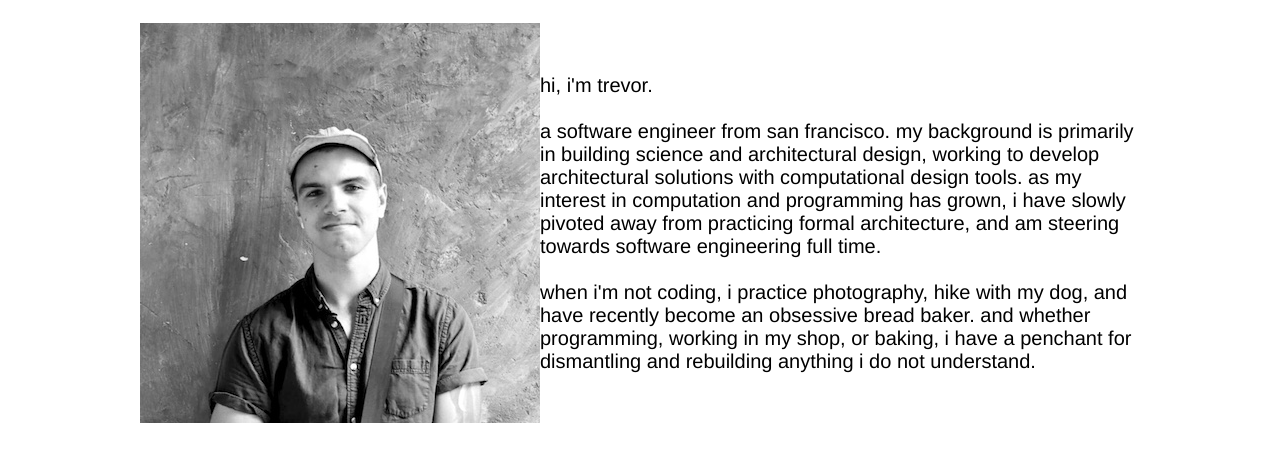
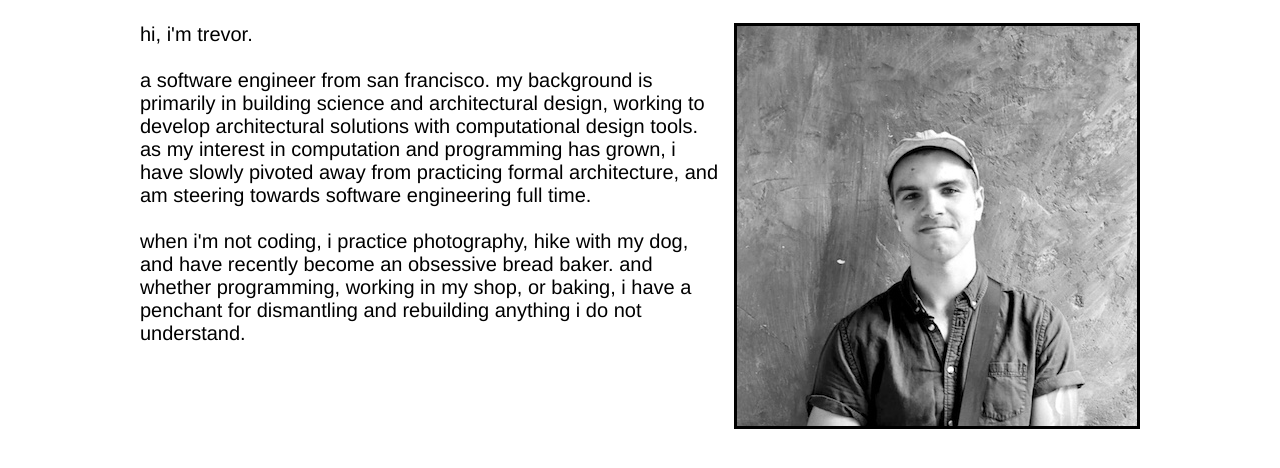
Before and after one commit to trevorhudson/trevorhudson.github.io, a plain HTML site: page about.html in a window 1280 px wide. Shown: the part 116-584 px from the top of the page. Drawn offline with Linux system fonts and the light colour scheme.

Commit message:
fix links & image

```diff
--- a/style.css
+++ b/style.css
@@ -4,10 +4,6 @@
     color: black;
     text-decoration: none;
     font-size: 1em;
-}
-
-#container {
-
 }
 
 header {
@@ -73,10 +69,11 @@ section {
 
 div#about {
     display:flex;
-    flex-direction: row;
-    align-items: center;
-    justify-items: center;
-    flex-wrap: wrap-reverse;
+    flex-direction: row-reverse;
+    flex-wrap:wrap;
+    align-items: flex-start;
+    justify-items:auto;
+
 }
 
 
@@ -93,20 +90,23 @@ section p {
     font-weight:lighter;
     text-transform: lowercase;
 }
-w
+
 #about #portrait {
     max-width: 100%;
+    min-width: 75px;
+    min-height: 75px;
+    border: 3px solid;
     flex: 0 1 auto;
-    min-width: 100px;
-    min-height: 100px;
-    border-radius: 50%;
-    border: 1px solid;
-    order: 1;
+    margin-bottom: 10px;
 }
 
 #about div {
+
+padding-right: 10px;
 flex: 1;
-margin-right: 5px;
+align-self: flex-start;
+margin: 0;
+
 }
 
 #resume {
@@ -117,3 +117,7 @@ margin-right: 5px;
 #current_page {
 font-weight: 600;
 }
+
+#about p {
+margin: 0;
+}
```
Also changed, not shown: about.html (line endings or trailing spaces).
